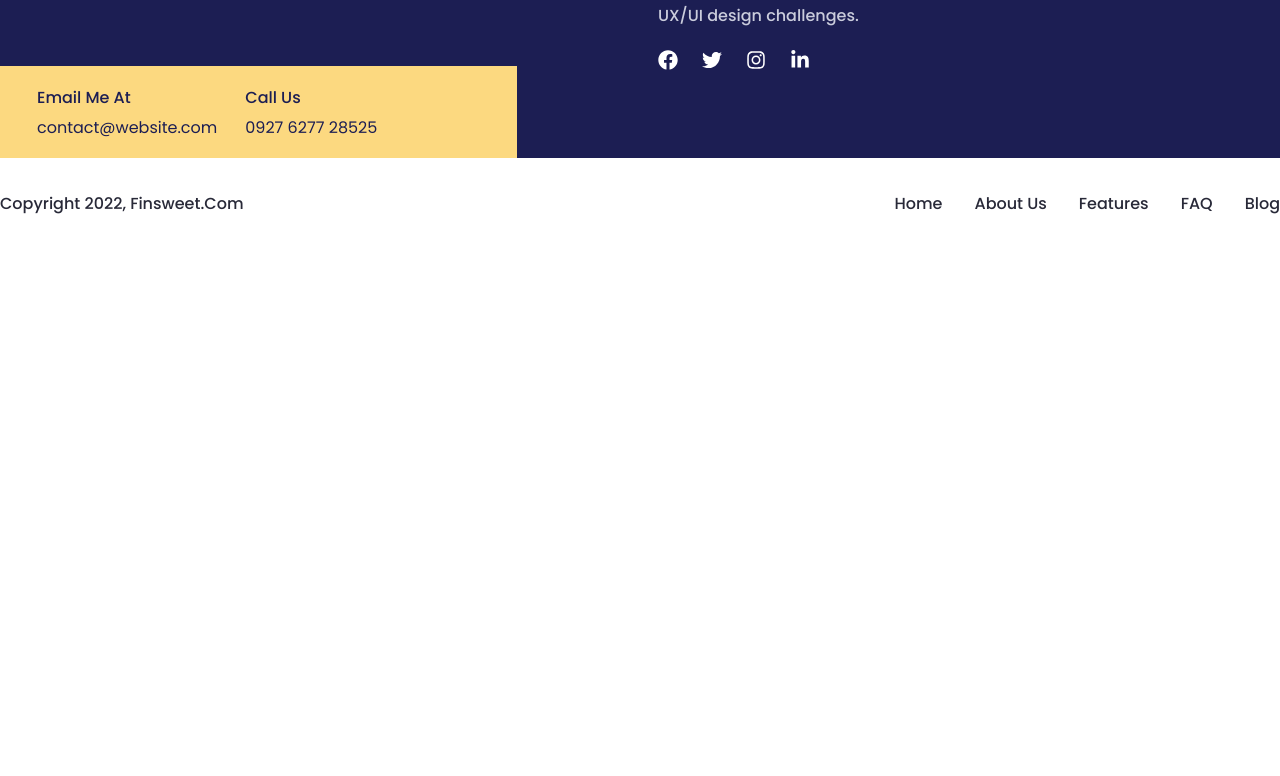
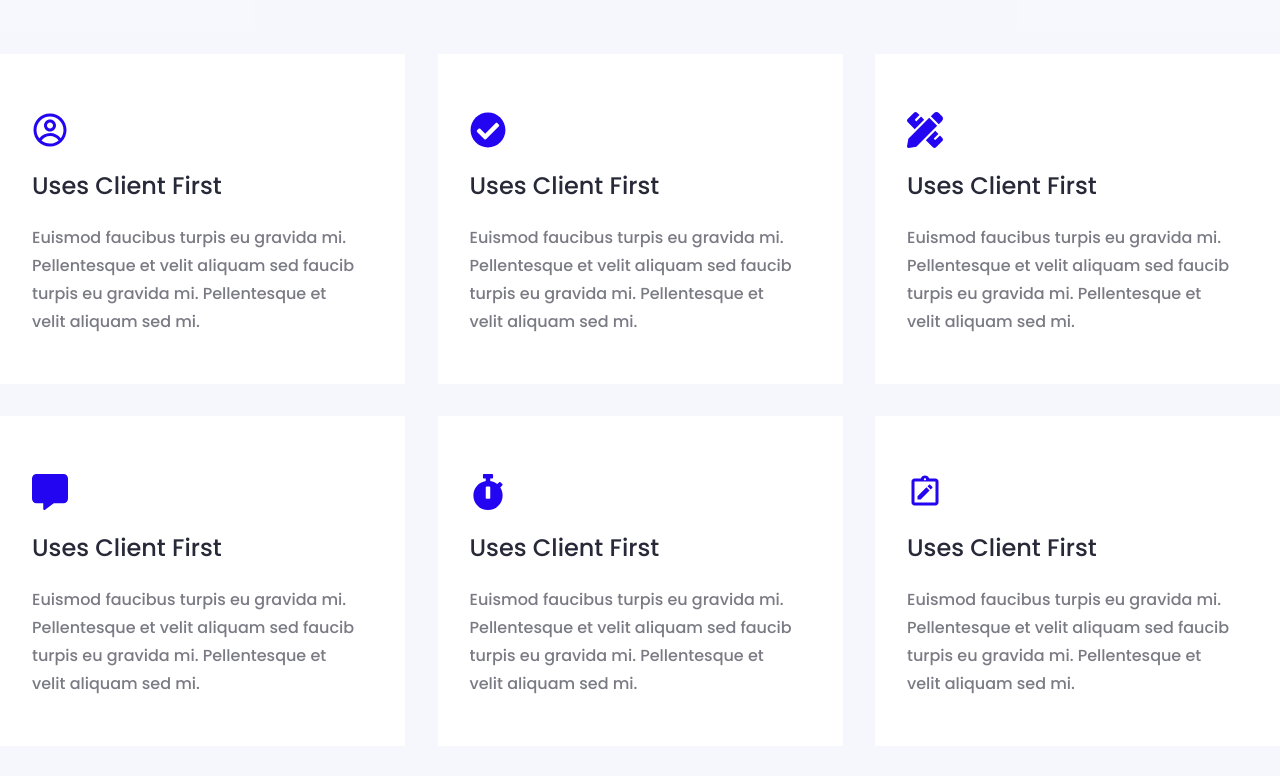
Before and after one commit to sajjad-007/React-finsweet-tailwind, a React (Vite) app: page / in a window 1280 px wide. Shown: the part 2764-3540 px from the top of the page. Before the commit the page ends 3014 px from the top, so only its background shows below. Built offline with nearby package versions, Linux system fonts and the light colour scheme.

Commit message:
home's design section design done

```diff
--- a/src/index.css
+++ b/src/index.css
@@ -36,12 +36,17 @@ h1,h2,h3,h4.h5,h6,a{
 };
 @layer components {
     .pera {
-      @apply font-poppins text-pera text-base font-medium leading-7 ;
+      @apply font-poppins text-[#2829389e] text-base font-medium leading-7 ;
     }
 };
 @layer components {
     .image_style {
       @apply h-full w-full bg-cover bg-no-repeat ;
+    }
+};
+@layer components {
+    .sub_heading {
+      @apply font-poppins text-dark-blue text-lg font-medium  leading-[28px] capitalize;
     }
 };
 @layer components {
@@ -56,7 +61,12 @@ h1,h2,h3,h4.h5,h6,a{
 };
 @layer components {
     .heading5 {
-      @apply font-poppins text-dark-blue text-3xl font-medium capitalize leading-[48px] ;
+      @apply font-poppins text-dark-blue text-3xl font-medium capitalize leading-[48px];
+    }
+};
+@layer components {
+    .heading6 {
+      @apply font-poppins text-2xl font-medium leading-9 text-dark-blue capitalize;
     }
 };
 @layer components {
--- a/src/pages/home/Home.jsx
+++ b/src/pages/home/Home.jsx
@@ -2,6 +2,7 @@ import React from 'react'
 import HomeBuilding from './homeSection/HomeBuilding'
 import WorkSection from './homeSection/WorkSection'
 import HomeView from './homeSection/HomeView'
+import HomeDesign from './homeSection/HomeDesign'
 
 
 const Home = () => {
@@ -11,6 +12,7 @@ const Home = () => {
       <HomeBuilding/>
       <WorkSection/>
       <HomeView/>
+      <HomeDesign/>
     </>
 
   )
--- /dev/null
+++ b/src/pages/home/homeSection/HomeDesign.jsx
@@ -0,0 +1,55 @@
+import React from 'react'
+import Span from '../../../components/span/Span'
+import { CgProfile } from 'react-icons/cg'
+import Peragraph from '../../../components/headings/peragraph/Peragraph'
+import { FaCheckCircle, FaPencilRuler, FaStopwatch } from 'react-icons/fa'
+import { FaMessage } from 'react-icons/fa6'
+import { MdOutlineNoteAlt } from 'react-icons/md'
+
+const HomeDesign = () => {
+    let pera = "Euismod faucibus turpis eu gravida mi. Pellentesque et velit aliquam sed faucib turpis eu gravida mi. Pellentesque et velit aliquam sed mi. "
+  return (
+    <div className='py-section_padding bg-pera'>
+        <div className='w-container mx-auto my-0'>
+            <div className="feature_heading flex flex-col items-center gap-4 text-center">
+                <Span className='sub_heading' text='features'/>
+                <h2 className='heading2 w-[630px]'>Design that solves problems, one product at a time</h2>
+            </div>
+            <div className="feature_items flex flex-wrap gap-8 justify-between mt-12">
+                <div className="item_box w-[405px] bg-sada pt-[58px] pb-[48px] pr-[48px] pl-[32px] flex flex-col gap-5">
+                    <CgProfile className='text-4xl text-blue'/>
+                    <h4 className='heading6'>Uses Client First</h4>
+                    <Peragraph className='pera w-[324px] text-[#2829389e]' text={pera}/>
+                </div>
+                <div className="item_box w-[405px] bg-sada pt-[58px] pb-[48px] pr-[48px] pl-[32px] flex flex-col gap-5">
+                    <FaCheckCircle className='text-4xl text-blue'/>
+                    <h4 className='heading6'>Uses Client First</h4>
+                    <Peragraph className='pera w-[324px] text-[#2829389e]' text={pera}/>
+                </div>
+                <div className="item_box w-[405px] bg-sada pt-[58px] pb-[48px] pr-[48px] pl-[32px] flex flex-col gap-5">
+                    <FaPencilRuler className='text-4xl text-blue'/>
+                    <h4 className='heading6'>Uses Client First</h4>
+                    <Peragraph className='pera w-[324px] text-[#2829389e]' text={pera}/>
+                </div>
+                <div className="item_box w-[405px] bg-sada pt-[58px] pb-[48px] pr-[48px] pl-[32px] flex flex-col gap-5">
+                    <FaMessage className='text-4xl text-blue'/>
+                    <h4 className='heading6'>Uses Client First</h4>
+                    <Peragraph className='pera w-[324px] text-[#2829389e]' text={pera}/>
+                </div>
+                <div className="item_box w-[405px] bg-sada pt-[58px] pb-[48px] pr-[48px] pl-[32px] flex flex-col gap-5">
+                    <FaStopwatch className='text-4xl text-blue'/>
+                    <h4 className='heading6'>Uses Client First</h4>
+                    <Peragraph className='pera w-[324px] text-[#2829389e]' text={pera}/>
+                </div>
+                <div className="item_box w-[405px] bg-sada pt-[58px] pb-[48px] pr-[48px] pl-[32px] flex flex-col gap-5">
+                    <MdOutlineNoteAlt className='text-4xl text-blue'/>
+                    <h4 className='heading6'>Uses Client First</h4>
+                    <Peragraph className='pera w-[324px] text-[#2829389e]' text={pera}/>
+                </div>
+            </div>
+        </div>
+    </div>
+  )
+}
+
+export default HomeDesign
--- a/src/pages/home/homeSection/HomeView.jsx
+++ b/src/pages/home/homeSection/HomeView.jsx
@@ -27,7 +27,7 @@ const HomeView = () => {
               <Image source={ViewFirst} className='image_style ' alt='not found'/>
               <div className='home_first_hover w-[396px] h-full absolute top-0 bg-gradient-to-t from-[#1c1e53d8] to-[#1c1e536d] pt-[256px] pb-[76px] pr-[48px] pl-[35px] flex flex-col gap-5  transition-all ease-linear duration-300'>
                 <h6 className='text-sada text-2xl font-semibold leading-9 '>Workhub office Webflow Webflow Design</h6>
-                <Peragraph className='pera' text={pera1}/>
+                <Peragraph className='pera text-pera' text={pera1}/>
                 <div>
                     <Button className='Label1 text-yellow flex items-center justify-center gap-5 ' text='view project' Children={<FaArrowRightLong />}/>
                 </div>
```
